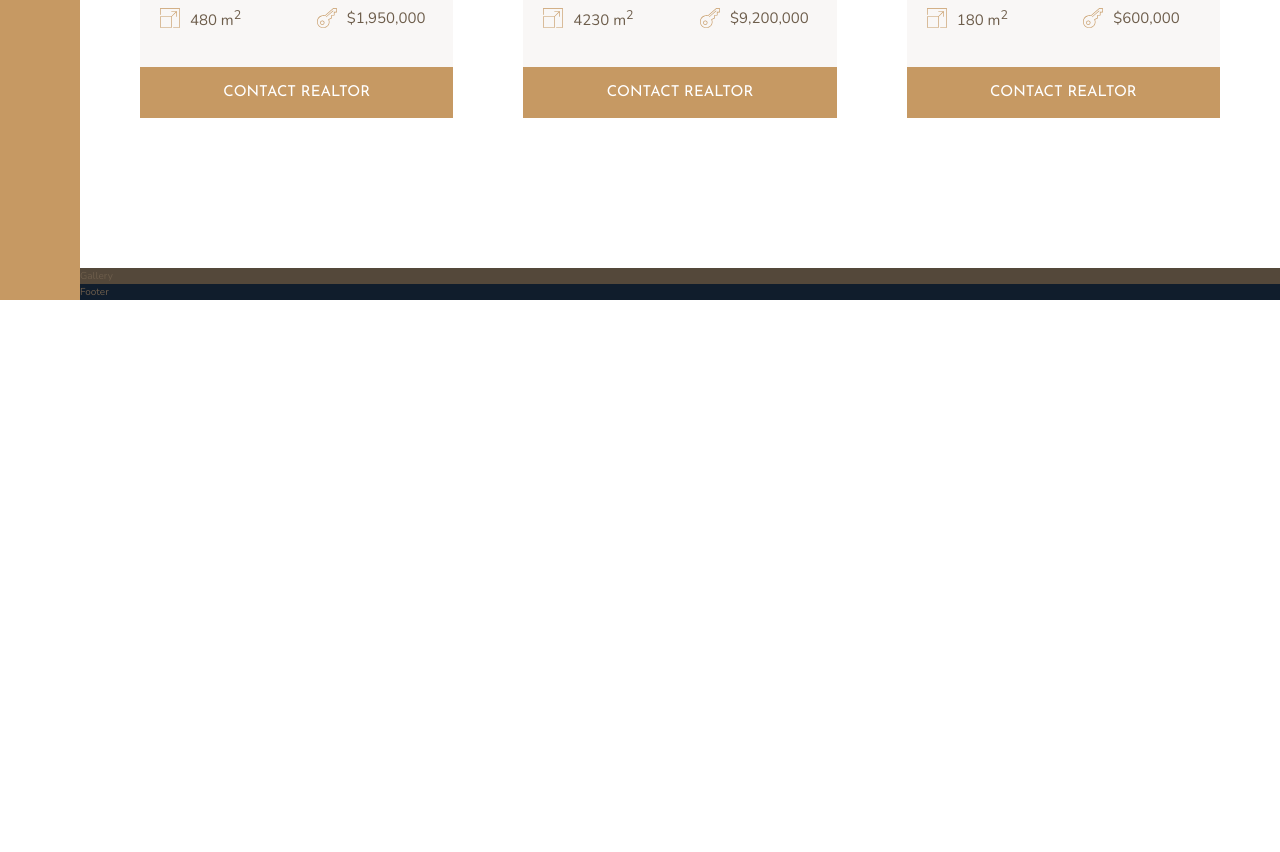
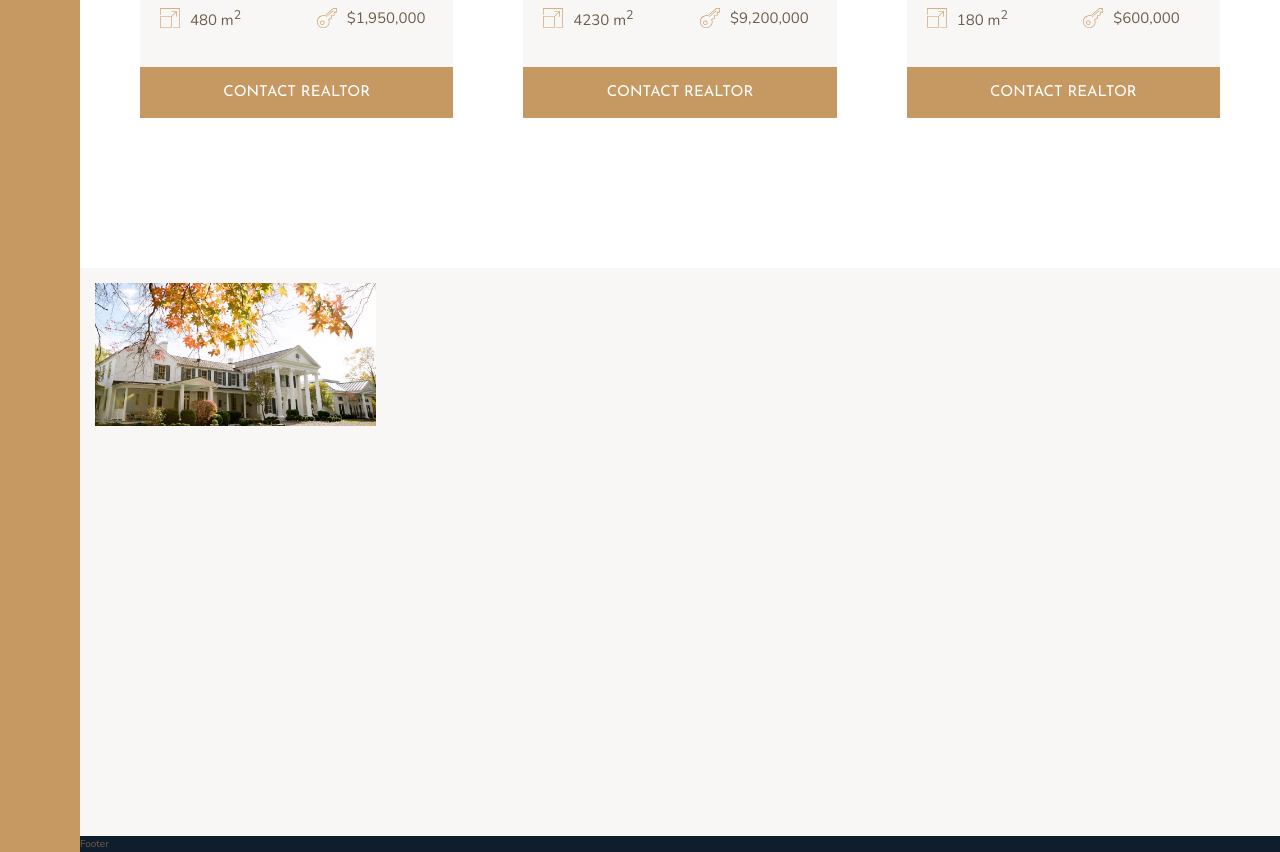
Before and after one commit to francis-mwas/Css-grid-project, a website: page index.html in a window 1280 px wide. Shown: the part 2859-3711 px from the top of the page. Before the commit the page ends 3159 px from the top, so only its background shows below. Drawn offline with nearby package versions, Linux system fonts and the light colour scheme.

Commit message:
started creating gallery section

```diff
--- a/index.html
+++ b/index.html
@@ -278,7 +278,9 @@
            </div>
        </section>
        <section class="gallery">
-           Gallery
+          <figure class="gallery__item gallery__item--1">
+  <img src="img/gal-1.jpeg" alt="Gallery image one" class="gallery__img">
+          </figure>
        </section>
        <footer class="footer">
            Footer
--- a/sass/_gallery.scss
+++ b/sass/_gallery.scss
@@ -1,5 +1,24 @@
 .gallery{
-      background-color: $color-grey-dark-1;
+      background-color: $color-grey-light-1;
+      grid-column: full-start / full-end;
 
-      grid-column: full-start / full-end;
+      display: grid;
+      grid-template-columns: repeat(8, 1fr);
+      grid-template-rows: repeat(7, 5vw);
+      grid-gap: 1.5rem;
+      padding: 1.5rem;
+
+      &__item{
+            &--1{
+                  grid-row: 1 / 3;
+                  grid-column: 1 / 3;
+
+            }
+      }
+      &__img{
+            width: 100%;
+            height: 100%;
+            object-fit: cover;
+            display: block;
+      }
 }
```
Also changed, not shown: css/style.css, sass/_homes.scss (line endings or trailing spaces).
